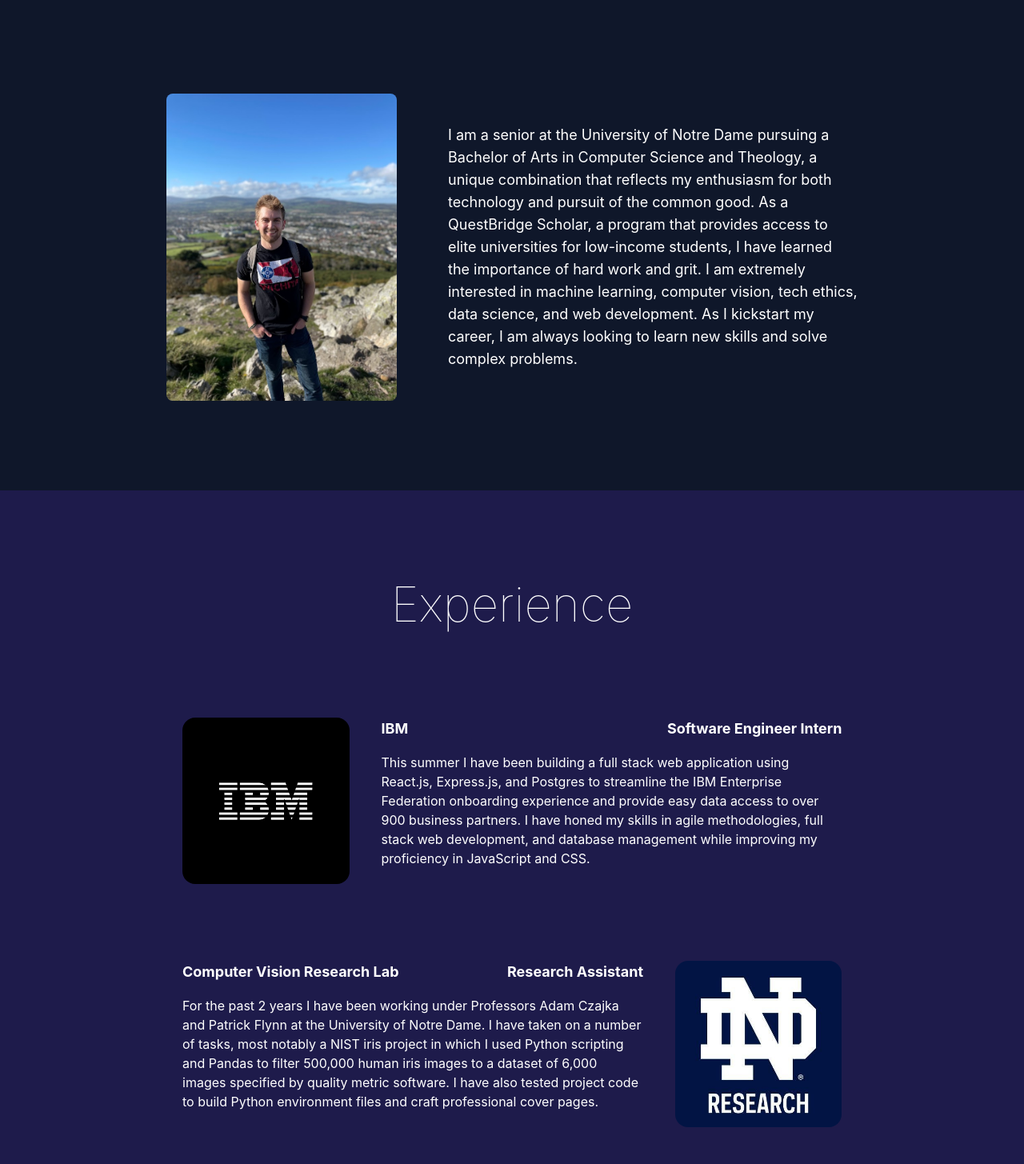
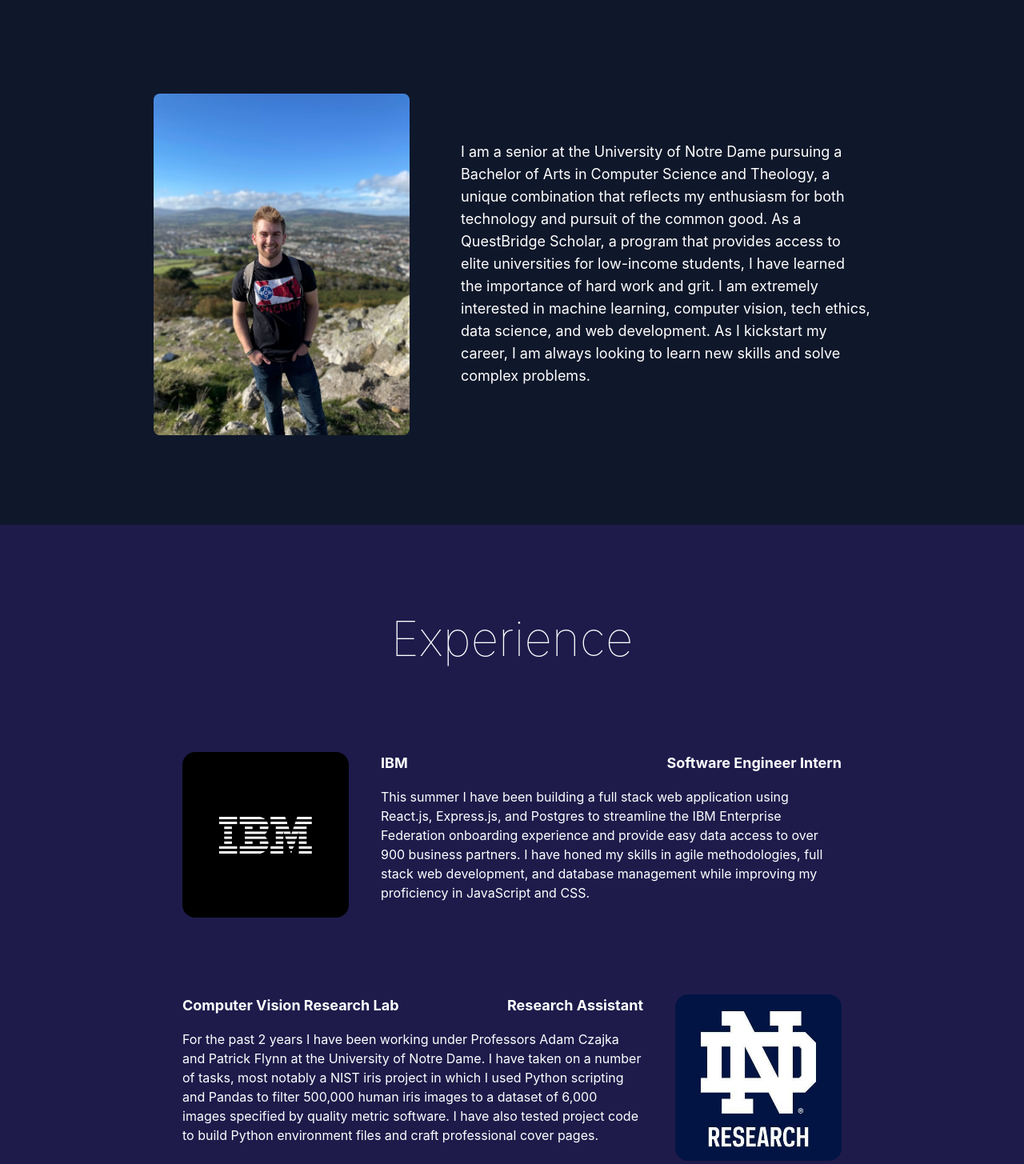
Before and after one commit to GusHauge/GusHauge.github.io, a React (Create React App) app: page / in a window 1280 px wide. Shown: the part 1015-2470 px from the top of the page at 80% size. Built offline with nearby package versions, Linux system fonts and the light colour scheme.

Commit message:
Image scaling

```diff
--- a/src/components/About.js
+++ b/src/components/About.js
@@ -9,7 +9,7 @@ export const About = () => {
         <img
           src={require("../images/Bray_Frontal.jpg")}
           alt="Gus"
-          class="rounded-lg h-96"
+          class="rounded-lg max-w-xs"
         />
         <p class="text-lg max-w-lg">
           I am a senior at the University of Notre Dame pursuing a Bachelor of
--- a/src/components/Experience.js
+++ b/src/components/Experience.js
@@ -11,7 +11,7 @@ export const Experience = () => {
             <img
               src={require("../images/IBM_logo.png")}
               alt="IBM"
-              class="rounded-2xl h-52"
+              class="rounded-2xl h-auto w-auto max-h-52 max-w-52 min-h-[8rem] min-w-[8rem]"
             />
           </a>
           <div class="flex flex-col space-y-4 max-w-xl">
@@ -50,7 +50,7 @@ export const Experience = () => {
             <img
               src={require("../images/ND_Research_logo.jpg")}
               alt="ND_Research"
-              class="rounded-2xl h-52"
+              class="rounded-2xl h-auto w-auto max-h-52 max-w-52 min-h-[8rem] min-w-[8rem]"
             />
           </a>
         </div>
@@ -60,7 +60,7 @@ export const Experience = () => {
             <img
               src={require("../images/ND_OIT_logo.png")}
               alt="ND_OIT"
-              class="rounded-2xl h-52"
+              class="rounded-2xl h-auto w-auto max-h-52 max-w-52 min-h-[8rem] min-w-[8rem]"
             />
           </a>
           <div class="flex flex-col space-y-4 max-w-xl">
--- a/src/components/Projects.js
+++ b/src/components/Projects.js
@@ -15,7 +15,7 @@ export const Projects = () => {
             <img
               src={require("../images/March_Metrics_code.png")}
               alt="March Metrics code"
-              class="h-72 rounded-2xl"
+              class="h-auto w-auto max-h-72 min-w-[12rem] rounded-2xl object-fit"
             />
           </a>
           <div class="flex flex-col space-y-4 max-w-xl">
@@ -31,7 +31,7 @@ export const Projects = () => {
                 <img
                   src={require("../images/GitHub_logo.jpg")}
                   alt="GitHub"
-                  class="h-8 rounded-full"
+                  class="w-8 rounded-full"
                 />
               </a>
             </div>
```
